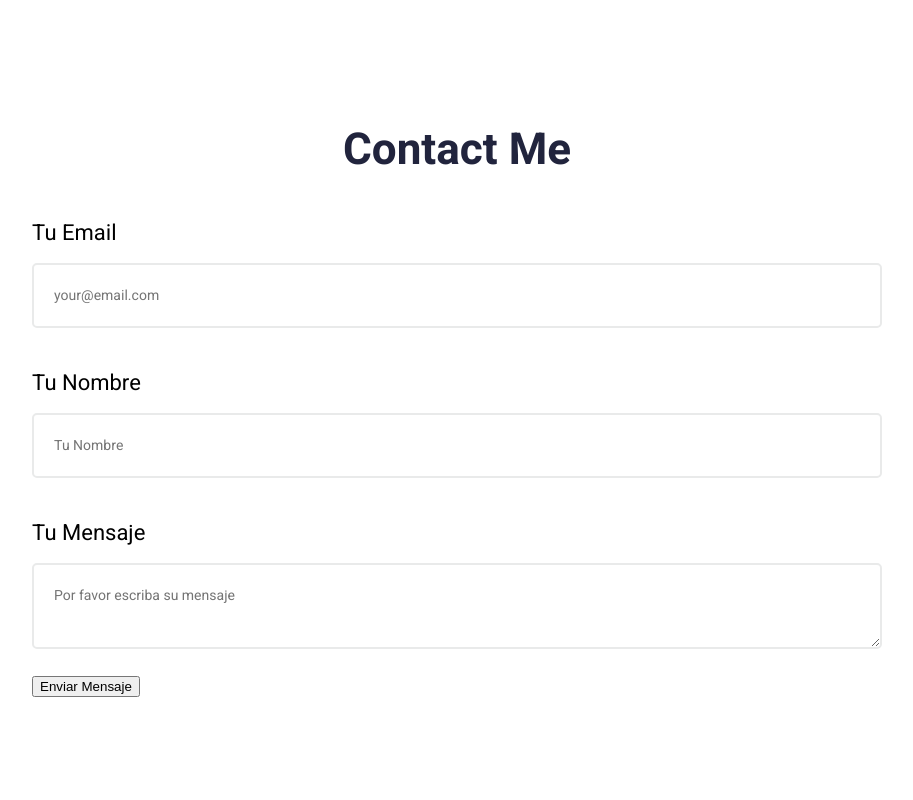
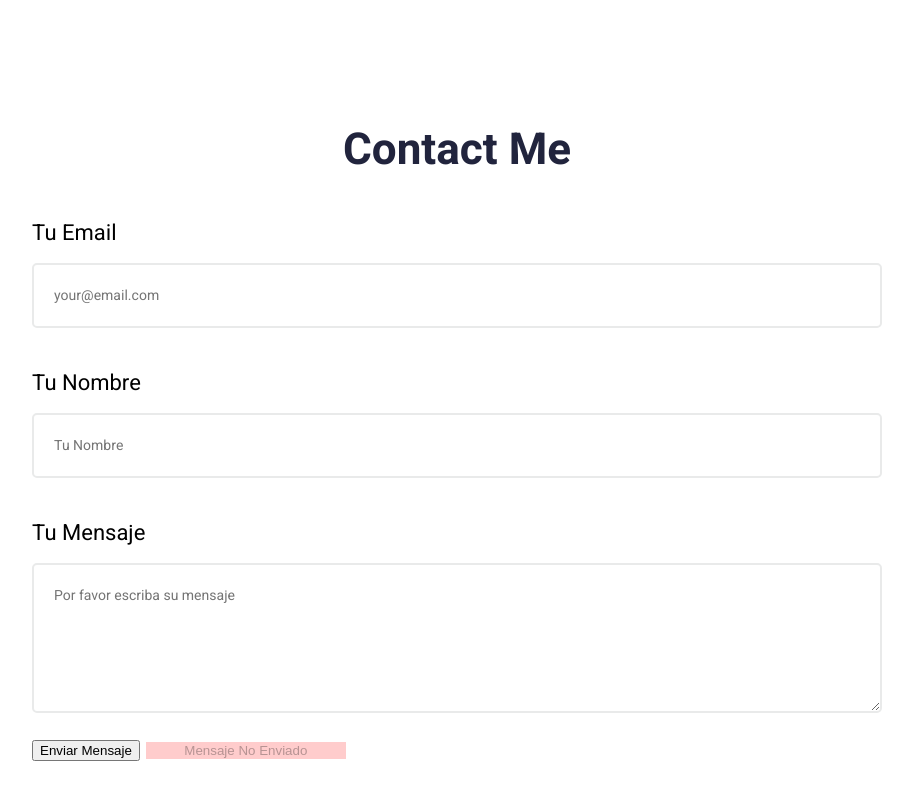
Before and after one commit to heru-nan/portfolio, a Next.js app: page / in a window 1280 px wide. Shown: the part 1423-2223 px from the top of the page, without its empty margins (183-1096 px from the left). Built offline with nearby package versions, Linux system fonts and the light colour scheme; no server answers.

Commit message:
formspree adition

```diff
--- a/src/components/Contact.js
+++ b/src/components/Contact.js
@@ -10,12 +10,21 @@ class Contact extends Component {
         sent: false,
         buttonText: 'Enviar Mensaje',
         isRequired: "",
+        info: {error: true},
     }
 
     requiredSubmit = () => {
         console.log("required")
         if(this.state.email != '') return true;
         else return false;
+    }
+
+    handleServerResponse = (ok, msg) => {
+        if(ok){
+            this.setState({ sent: true, info: {error: false, msg: msg} }, this.resetForm());
+        }else{
+            this.setState({ sent: false, info: {error: true, msg: msg}})
+        }
     }
 
     formSubmit = (e) => {
@@ -31,20 +40,21 @@ class Contact extends Component {
           content: this.state.message
       }
 
-    axios.post('/api/contact', data)
-      .then( res => {
-          if(res.status === 200) {
-            this.setState({ sent: true }, this.resetForm());
+      axios({
+        method: 'POST',
+        url: 'https://formspree.io/f/xpzoojjp',
+        data
+      })
+        .then((response) => {
+          this.handleServerResponse(
+            true,
+            'Thank you, your message has been submitted.'
+          )
+        })
+        .catch((error) => {
+          this.handleServerResponse(false, error.response.data.error)
+        })
 
-            alert("Gracias por contactarme. \n(Prometo, este callback no sera una alert)");
-          }else{
-              throw "Error de servidor";
-          }
-      })
-      .catch( (e) => {
-        alert("Error servidor");
-        console.log('Mensaje No Enviado');
-      })
     }
 
     resetForm = () => {
@@ -61,10 +71,10 @@ class Contact extends Component {
         return(
         <section className="contact_component">
             <h3>Contact Me</h3>
-            <form onSubmit={(e) => this.formSubmit(e)}>
+            <form onSubmit={this.formSubmit}>
 
                 <label htmlFor="message-email">Tu Email</label>
-                <input onChange={(e) => {this.setState({ email: e.target.value});}} name="email"  type="email" placeholder="your@email.com"  value={this.state.email} required/>
+                <input onChange={(e) => {this.setState({ email: e.target.value});}} name="_replyto"  type="email" placeholder="your@email.com"  value={this.state.email} required/>
 
                 <label htmlFor="message-name">Tu Nombre</label>
                 <input onChange={e => this.setState({ name: e.target.value})} name="name" type="text" placeholder="Tu Nombre" value={this.state.name}/>
@@ -74,6 +84,7 @@ class Contact extends Component {
 
                 <div>
                     <button type="submit" >{ this.state.buttonText }</button>
+                    {this.state.info && this.state.error ?<button className="contact_reaction green" disabled>Mensaje Enviado</button> : <button disabled className="contact_reaction red">Mensaje No Enviado</button>}
                 </div>
             </form>
         </section>
--- a/styles/contact_component.css
+++ b/styles/contact_component.css
@@ -39,6 +39,7 @@
     font-family: Heebo;
     font-style: normal;
     width: 100%;
+    height: 100%;
     padding: 20px;
     box-sizing: border-box;
     margin-bottom: 25px;
@@ -47,6 +48,10 @@
     border-radius: 5px;
     outline: none;
     transform: all 0.5s ease;
+}
+
+textarea{
+    min-height: 150px;
 }
 
 @media only screen and (max-width: 860px){
@@ -65,3 +70,17 @@
         margin-bottom: 20px;
     }
 }
+
+.contact_reaction{
+    margin-left: 6px;
+    width: 200px;
+    border: none;
+}
+
+.green{
+    background-color: greenyellow;
+}
+
+.red{
+    background-color: #FFCCCC;
+}
```
